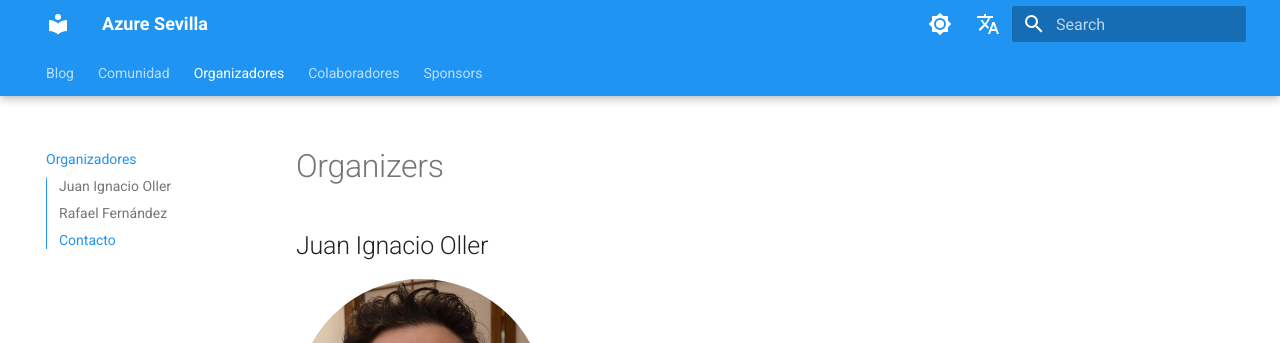
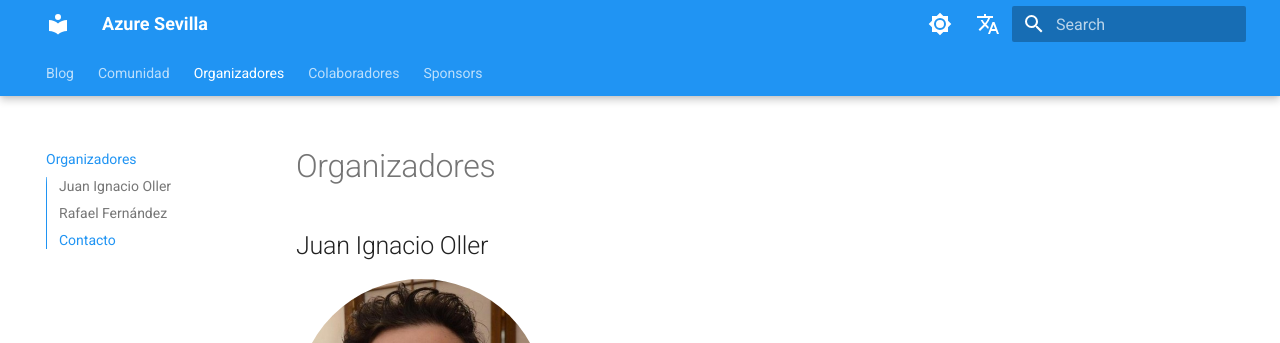
Before and after one commit to AzureSevilla/azuresevilla.github.io, an MkDocs documentation site: the page built from docs/organizers.md, in a window 1280 px wide and 1090 px high. Shown: the top 343 px of the window. Built offline with MkDocs 1.6.1 and Material for MkDocs 9.7.7, drawn with Linux system fonts in a browser that asks for light colours; comment, search, counter and statistics services are not loaded.

Commit message:
Update organizers.md file with Spanish translation

```diff
--- a/docs/organizers.md
+++ b/docs/organizers.md
@@ -1,4 +1,4 @@
-# Organizers
+# Organizadores
 
 ## Juan Ignacio Oller
 
@@ -12,8 +12,6 @@
 [:fontawesome-brands-linkedin:](https://www.linkedin.com/in/rafaelfernandezd/)
 
 
-
-
 ## Contacto
 
 Puedes contactar con nosotros a través de nuestras redes sociales o enviándonos un correo electrónico a [az_sevilla@outlook.com](mailto:az_sevilla@outlook.com).
```
